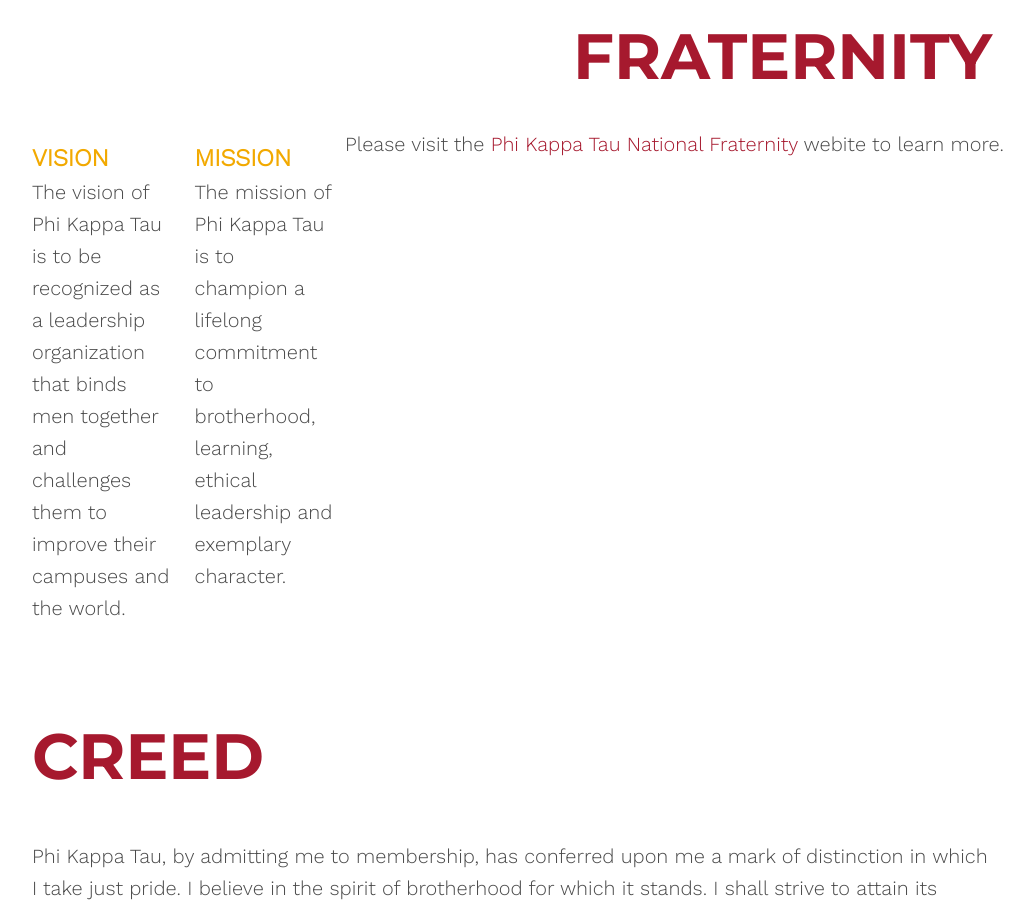
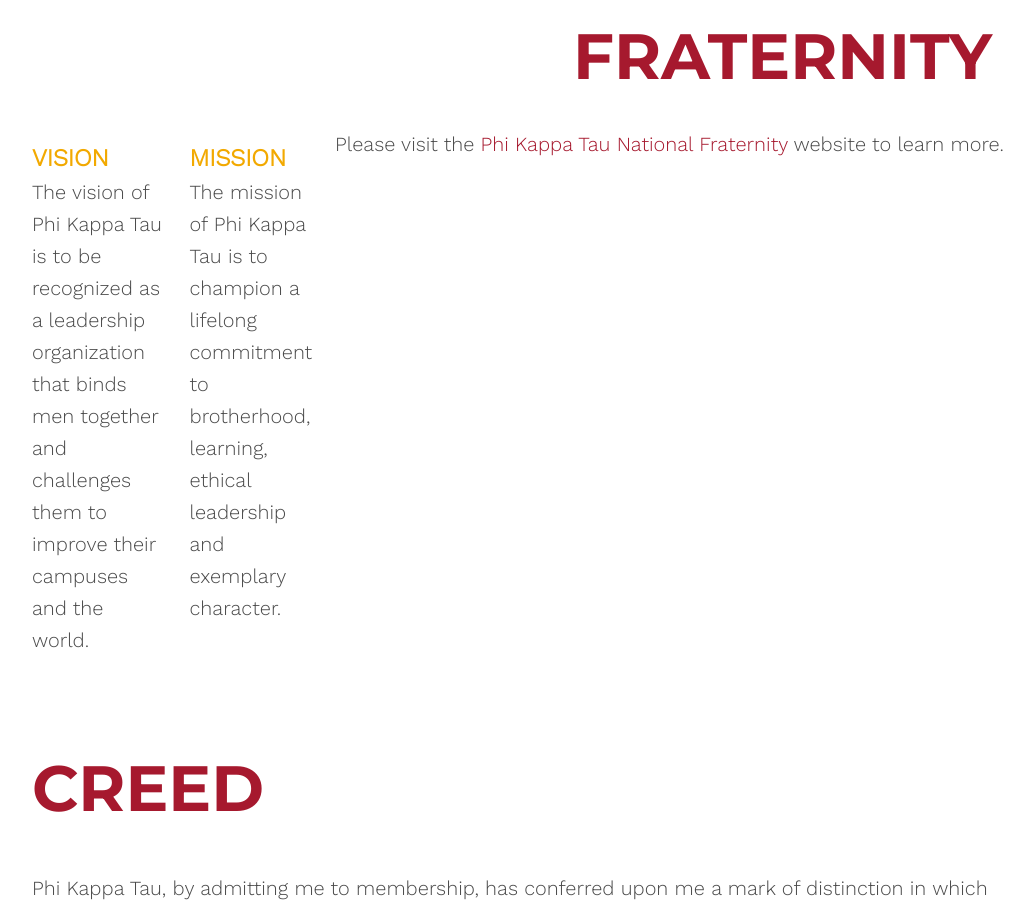
Before and after one commit to usc-phi-kappa-tau/website, a React (Create React App) app: page / in a window 1280 px wide. Shown: the part 1420-2330 px from the top of the page, without its empty margins (128-1162 px from the left). Built offline with nearby package versions, Linux system fonts and the light colour scheme.

Commit message:
ahh misspelled something

```diff
--- a/src/components/Fraternity.jsx
+++ b/src/components/Fraternity.jsx
@@ -16,7 +16,7 @@
       </div>
 
       <div>
-        <p>Please visit the <a href="www.phikappatau.org">Phi Kappa Tau National Fraternity</a> webite to learn more.</p>
+        <p>Please visit the <a href="www.phikappatau.org">Phi Kappa Tau National Fraternity</a> website to learn more.</p>
       </div>
     </div>
   </div>
```
